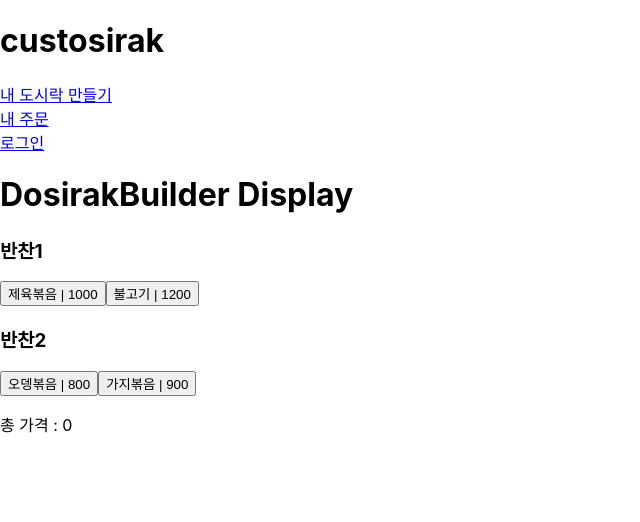
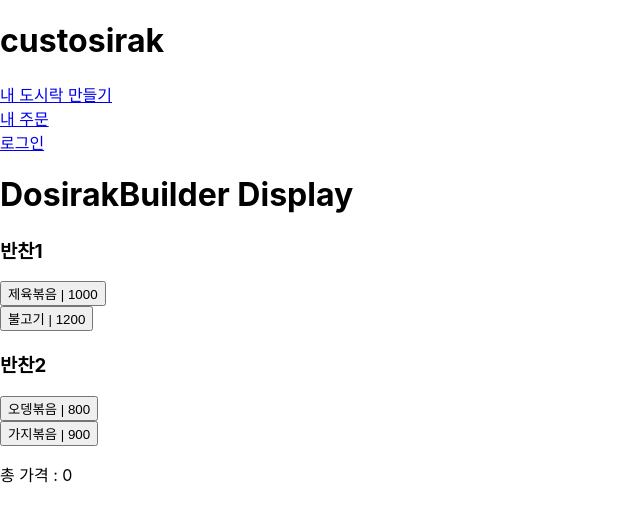
Before and after one commit to VivonneBay404/custosirak, a React app: page / in a window 1280 px wide. Shown: the top 522 px of the page, without its empty margins (0-640 px from the left). Built offline with nearby package versions, Linux system fonts and the light colour scheme.

Commit message:
buildcontrol-css

```diff
--- a/src/containers/DosirakBuilder/BuildControls/BuildControl/BuildControl.js
+++ b/src/containers/DosirakBuilder/BuildControls/BuildControl/BuildControl.js
@@ -15,13 +15,15 @@ const BuildControl =(props) => {
     console.log('Buildcontrol.itemArr:' +itemArr)
     const btns =itemArr.map((e)=> {
         return (
-            <button onClick ={()=>props.clicked(e.item,props.section)} key={e.item}>{e.item} | {e.price}</button>
+            <div className={classes.Button}>
+                <button onClick ={()=>props.clicked(e.item,props.section)} key={e.item}>{e.item} | {e.price}</button>
+            </div>
         )
     })
     return (
         <div>
             <h3>{props.section}</h3>
-            <div className={classes.Button}>{btns}</div>
+           {btns}
         </div>
     )
 }
```
